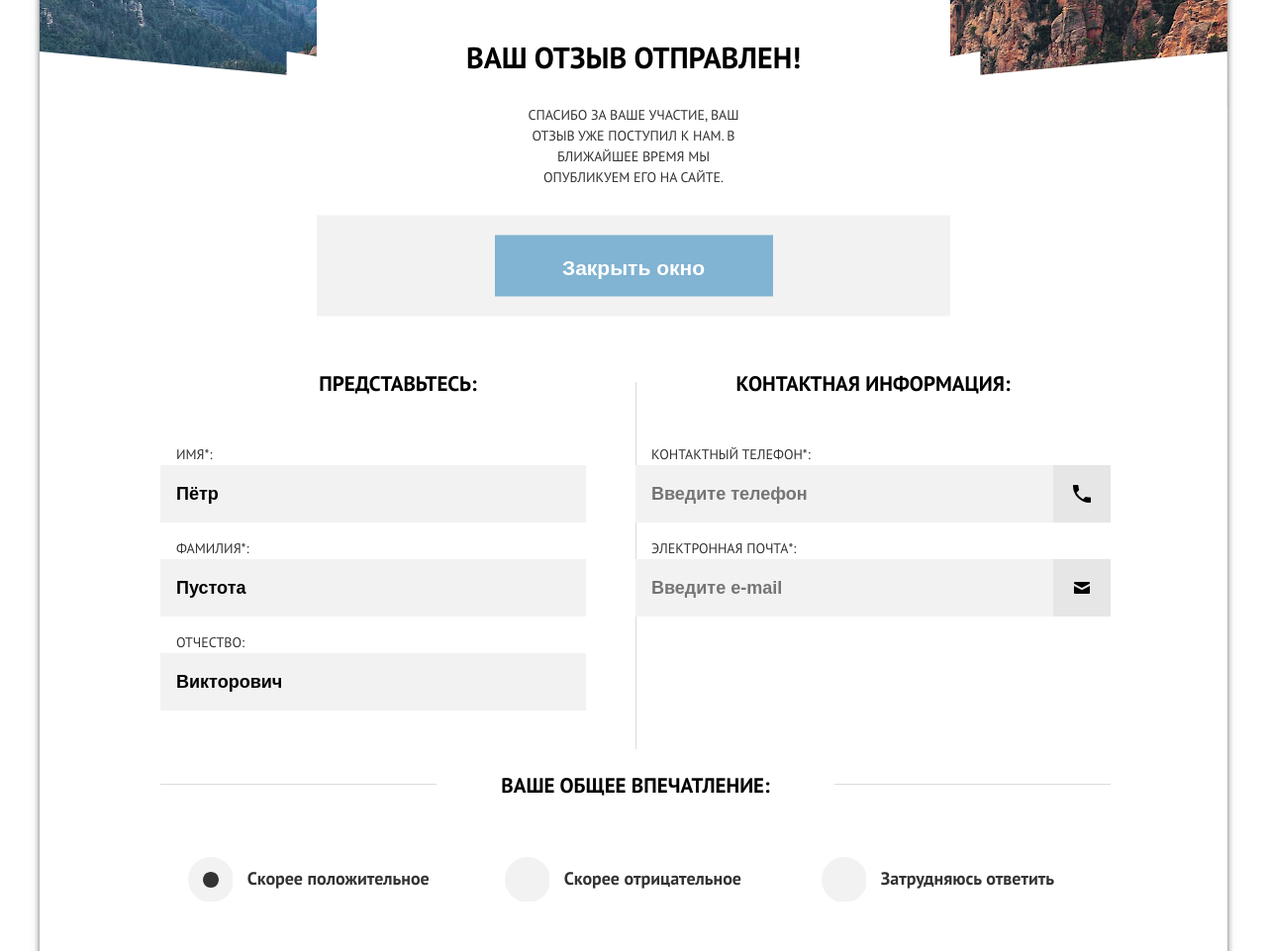
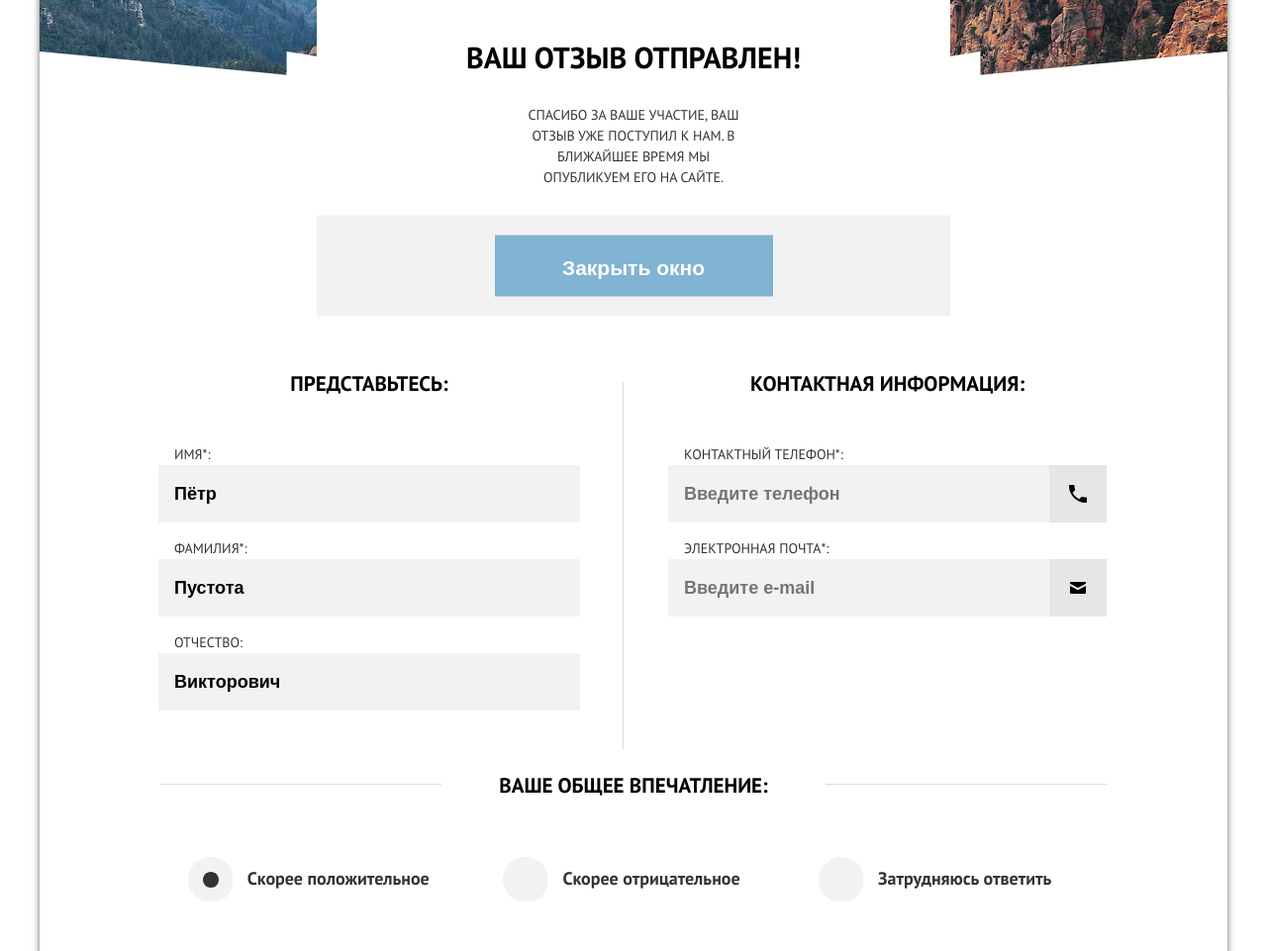
Before and after one commit to lizavetakovaleva/1577149-sedona-25, a website: page source/form.html in a window 1280 px wide. Shown: the part 247-1208 px from the top of the page at 99% size. Drawn offline with nearby package versions, Linux system fonts and the light colour scheme; files that its build step writes are made by us from their sources.

Commit message:
Правки декор.элементов

```diff
--- a/source/form.html
+++ b/source/form.html
@@ -36,7 +36,7 @@
       <a class="main-header__logo">
         <img src="img/svg/logotype.svg" width="185" height="96" alt="Седона">
       </a>
-      <nav class="main-nav main-nav--opened main-nav--nojs">
+      <nav class="main-nav main-nav--closed main-nav--nojs">
         <button class="main-nav__toggle" type="button">
           <span class="visually-hidden">Открыть меню</span>
         </button>
--- a/source/less/blocks/advantages.less
+++ b/source/less/blocks/advantages.less
@@ -190,6 +190,7 @@ br {
     width: 196px; //проверяем ширину
     padding-right: 30px;
     padding-left: 30px;
+    grid-area: txt;
   }
 
   .advantages__item-accent {
--- a/source/less/blocks/catalog.less
+++ b/source/less/blocks/catalog.less
@@ -29,6 +29,7 @@
 }
 
 .catalog__item-image {
+  display: block;
   width: 100%;
   margin: 0;
   margin-bottom: 15px;
@@ -165,7 +166,7 @@
 
   .catalog-item__wrapper {
     position: absolute;
-    bottom: 7px;
+    bottom: 0;
     left: 0;
     box-sizing: border-box;
     width: 100%;
--- a/source/less/blocks/feedback.less
+++ b/source/less/blocks/feedback.less
@@ -189,10 +189,10 @@
 @media (min-width: @tablet-width) {
   .feedback__wrapper {
     display: grid;
-    //gap: 48px;
+    gap: 0 20px;
     grid-template-columns: 1fr 1fr;
     grid-template-areas: "name contacts" "impres impres" "attr attr" "feedback feedback" "submit submit";
-    padding: 0 60px;
+    //padding: 0 60px;
   }
 
   .feedback__fieldset {
@@ -200,14 +200,26 @@
       grid-area: name;
       display: flex;
       flex-direction: column;
-      margin-right: 20px;
+      margin: 0;
+      padding-right: 43px;
       border-right: 1px solid #dbdbdb;
+
+      .feedback__legend {
+        padding-right: 0;
+        padding-left: 0;
+      }
     }
 
     &:nth-child(2) {
       grid-area: contacts;
       display: flex;
       flex-direction: column;
+      padding-left: 23px;
+
+      .feedback__legend {
+        padding-right: 0;
+        padding-left: 0;
+      }
     }
 
     &:nth-child(3) {
@@ -224,6 +236,8 @@
       grid-area: feedback;
       border-top: 1px solid #dbdbdb;
     }
+
+    width: auto;
   }
 
   .feedback__icon {
@@ -232,8 +246,10 @@
   }
 
   .feedback__legend {
-    width: 402px;
+    //width: 402px;
+    width: auto;
     margin-bottom: 28px;
+    padding: 24px 58px 20px;
     font-size: 21px;
     border: none;
   }
--- a/source/less/blocks/main-nav.less
+++ b/source/less/blocks/main-nav.less
@@ -128,6 +128,7 @@
   }
 
   //?? Без js код не работает, в чем ошибка?
+  //Внесла изменения, по-прежнему не работает
 
   .main-nav--nojs .main-nav__toggle {
     display: none;
@@ -138,6 +139,10 @@
     min-height: 0;
   }
 
+  .main-nav--nojs .main-nav__list {
+    display: block;
+  }
+
   .main-nav--nojs .site-list__item {
     display: block;
   }
```
Also changed, not shown: source/catalog.html (+1 -1 lines), source/index.html (+1 -1 lines), 152.png (deleted), favicon.ico (added), source/img/svg/checkbox-off-active.svg (added), source/img/svg/checkbox-off-hover.svg (added), source/img/svg/checkbox-on-active.svg (added), source/img/svg/checkbox-on-hover.svg (added), source/img/svg/radio-off-active.svg (added), source/img/svg/radio-off-hover.svg (added), source/img/svg/radio-on-active.svg (added), source/img/svg/radio-on-hover.svg (added).
